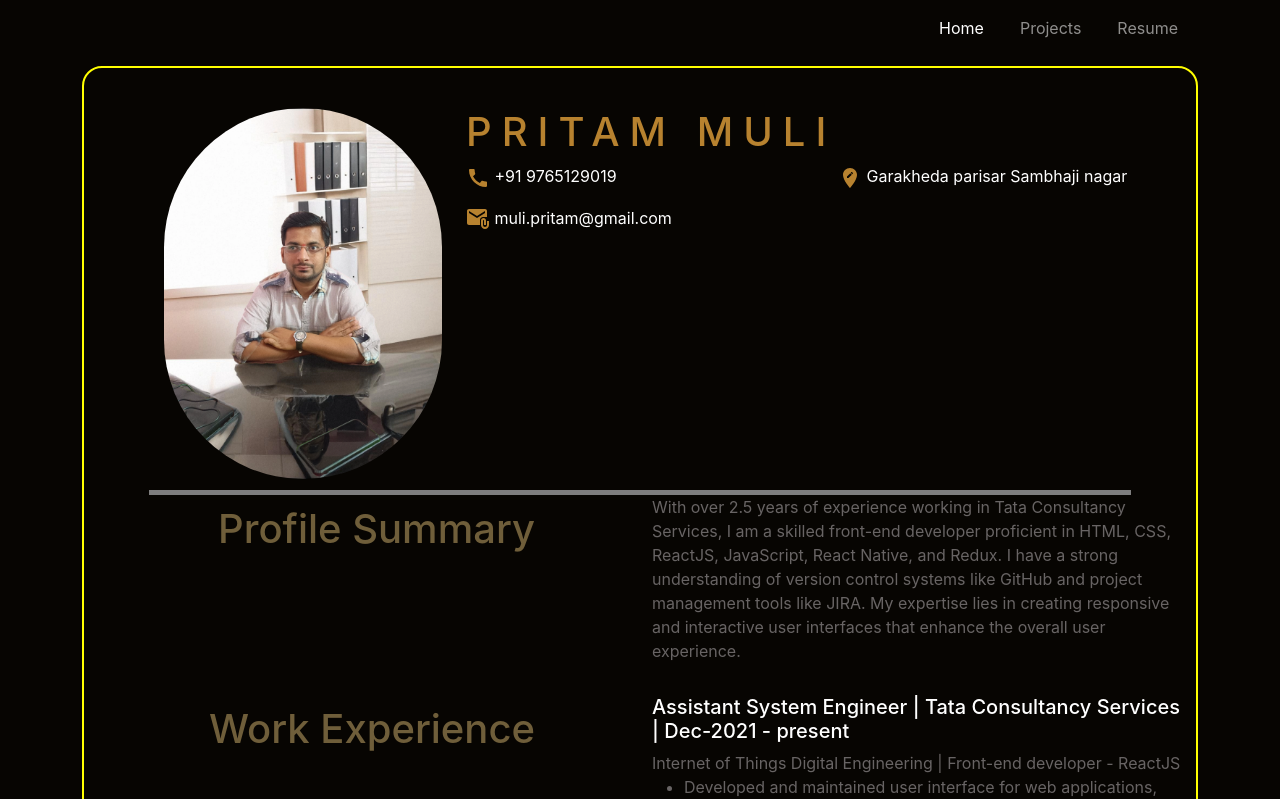
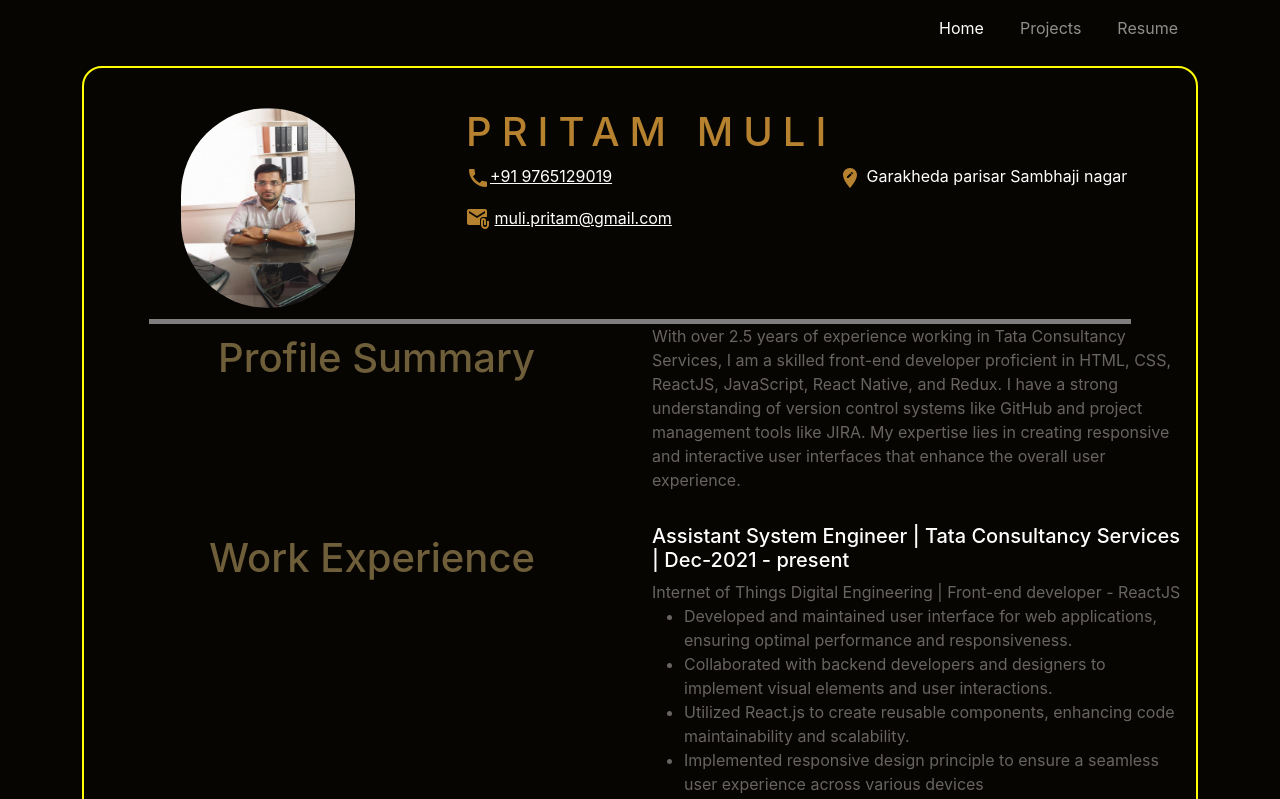
Before and after one commit to PRITAMMULI976512/portfolio, a React (Create React App) app: page /resume in a window 1280 px wide. Shown: the top 799 px of the page. Built offline with nearby package versions, Linux system fonts and the light colour scheme.

Commit message:
Contact updated

```diff
--- a/src/Component/Global.css
+++ b/src/Component/Global.css
@@ -184,14 +184,15 @@
 }
 
 .profile_name {
-   letter-spacing: 10px;
+  letter-spacing: 10px;
   padding-top: 30px;
   color: #B7822F;
 }
 
 .resume_profile_photo {
   border-radius: 160px;
-  width: 80%;
+  width: 50%;
+  height: 200px;
 }
 
 .contact_icons {
@@ -199,7 +200,7 @@
 }
 .resume_profile_photo_component {
   padding-top: 30px;
-  text-align: end;
+  text-align: center;
 }
 
 .resume_intro {
@@ -228,3 +229,7 @@
 .profile_summary {
   color: #686464;
 }
+
+.maillink {
+  color: #ffffff;
+}
--- a/src/Component/Resume.js
+++ b/src/Component/Resume.js
@@ -19,7 +19,7 @@ function Resume() {
             <h1 className="profile_name">PRITAM MULI</h1>
             <div className="row">
               <div className="col-lg-6 col-md-6 col-sm-12 mb-3">
-                <CallIcon className="contact_icons" /> +91 9765129019
+              <a href="tel: +91 9765129019" title="Contact us" className="maillink"> <CallIcon className="contact_icons" />+91 9765129019</a>
               </div>
               <div className="col-lg-6  col-md-6 col-sm-12">
                 <EditLocationIcon className="contact_icons" /> Garakheda parisar
@@ -27,7 +27,7 @@ function Resume() {
               </div>
               <div className="col-lg-6 col-md-6 col-sm-12">
                 <AttachEmailIcon className="contact_icons" />{" "}
-                muli.pritam@gmail.com
+                <a href="mailto:muli.pritam@gmail.com" className="maillink" title="Contact tjrough mail">muli.pritam@gmail.com </a>
               </div>
             </div>
           </div>{" "}
```
